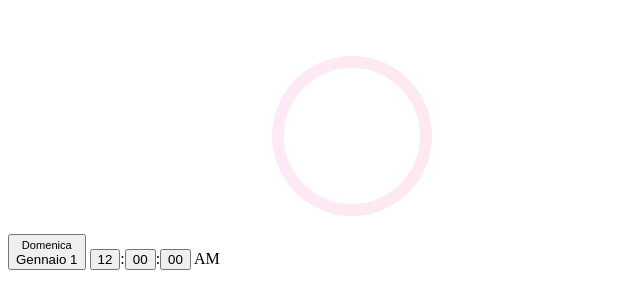
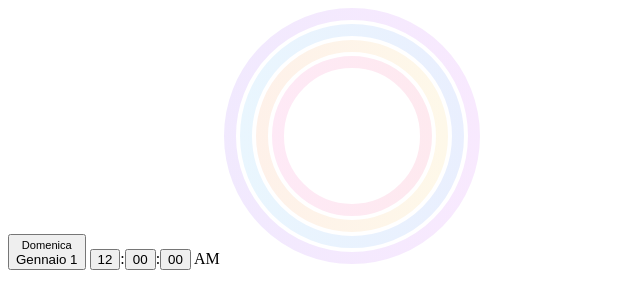
Before and after one commit to GiuseppeRandazzo/Progress-Clock, a plain HTML site: page Index.html in a window 1280 px wide. Shown: the whole page, without its empty margins (0-640 px from the left). Drawn offline with Linux system fonts and the light colour scheme.

Commit message:
End of HTML file

```diff
--- a/Index.html
+++ b/Index.html
@@ -8,13 +8,37 @@
   <body>
     <div id="clock" class="progress-clock">
       <button class="progress-clock__time-date" data-group="d" type="button">
-        <small data-unit="w">Domenica</small><br>
+        <small data-unit="w">Domenica</small><br />
         <span data-unit="mo">Gennaio</span>
         <span data-unit="d">1</span>
       </button>
-      <button class="progress-clock__time-digit" data-unit="h" data-group="h" type="button">12</button><span class="progress-clock__time-colon">:</span><button class="progress-clock__time-digit" data-unit="m" data-group="m" type="button">00</button><span class="progress-clock__time-colon">:</span><button class="progress-clock__time-digit" data-unit="s" data-group="s" type="button">00</button>
+      <button
+        class="progress-clock__time-digit"
+        data-unit="h"
+        data-group="h"
+        type="button">
+        12</button
+      ><span class="progress-clock__time-colon">:</span
+      ><button
+        class="progress-clock__time-digit"
+        data-unit="m"
+        data-group="m"
+        type="button">
+        00</button
+      ><span class="progress-clock__time-colon">:</span
+      ><button
+        class="progress-clock__time-digit"
+        data-unit="s"
+        data-group="s"
+        type="button">
+        00
+      </button>
       <span class="progress-clock__time-ampm" data-unit="ap">AM</span>
-      <svg class="progress-clock__rings" width="256" height="256" viewBox="0 0 256 256">
+      <svg
+        class="progress-clock__rings"
+        width="256"
+        height="256"
+        viewBox="0 0 256 256">
         <defs>
           <linearGradient id="pc-red" x1="1" y1="0.5" x2="0" y2="0.5">
             <stop offset="0%" stop-color="hsl(343,90%,55%)" />
@@ -33,12 +57,109 @@
             <stop offset="100%" stop-color="hsl(263,90%,55%)" />
           </linearGradient>
         </defs>
-        <!-- Giorni del mese-->
+        <!-- Giorni del mese -->
         <g data-units="d">
-            <circle class="progress-clock__ring" cx="128" cy="128" r="74" fill="none" opacity="0.1" stroke="url(#pc-red)" stroke-width="12" />
-            <circle class="progresa_clock__ring_fill">
-         </g>
+          <circle
+            class="progress-clock__ring"
+            cx="128"
+            cy="128"
+            r="74"
+            fill="none"
+            opacity="0.1"
+            stroke="url(#pc-red)"
+            stroke-width="12" />
+          <circle
+            class="progresa_clock__ring-fill"
+            data-ring="mo"
+            cx="128"
+            cy="128"
+            r="74"
+            fill="none"
+            stroke="url(#pc-red)"
+            stroke-width="12"
+            stroke-dasharray="465 465"
+            stroke-dashoffset="465"
+            stroke-linecap="round"
+            transform="rotate(-90,128,128)" />
+        </g>
+        <!-- Ore del giorno -->
+        <g data-units="h">
+          <circle
+            class="progress-clock__ring"
+            cx="128"
+            cy="128"
+            r="90"
+            fill="none"
+            opacity="0.1"
+            stroke="url(#pc-yellow)"
+            stroke-width="12" />
+          <circle
+            class="progresa_clock__ring-fill"
+            data-ring="d"
+            cx="128"
+            cy="128"
+            r="90"
+            fill="none"
+            stroke="url(#pc-yellow)"
+            stroke-width="12"
+            stroke-dasharray="565.5 565.5"
+            stroke-dashoffset="565.5"
+            stroke-linecap="round"
+            transform="rotate(-90,128,128)" />
+        </g>
+        <!-- Minuti delle ore -->
+        <g data-units="m">
+          <circle
+            class="progress-clock__ring"
+            cx="128"
+            cy="128"
+            r="106"
+            fill="none"
+            opacity="0.1"
+            stroke="url(#pc-blue)"
+            stroke-width="12" />
+          <circle
+            class="progresa_clock__ring-fill"
+            data-ring="h"
+            cx="128"
+            cy="128"
+            r="106"
+            fill="none"
+            stroke="url(#pc-blue)"
+            stroke-width="12"
+            stroke-dasharray="666 666"
+            stroke-dashoffset="666"
+            stroke-linecap="round"
+            transform="rotate(-90,128,128)" />
+        </g>
+        <!-- Secondi dei minuti -->
+        <g data-units="s">
+          <circle
+            class="progress-clock__ring"
+            cx="128"
+            cy="128"
+            r="122"
+            fill="none"
+            opacity="0.1"
+            stroke="url(#pc-purple)"
+            stroke-width="12" />
+          <circle
+            class="progresa_clock__ring-fill"
+            data-ring="m"
+            cx="128"
+            cy="128"
+            r="122"
+            fill="none"
+            stroke="url(#pc-purple)"
+            stroke-width="12"
+            stroke-dasharray="766.5 766.5"
+            stroke-dashoffset="766.5"
+            stroke-linecap="round"
+            transform="rotate(-90,128,128)" />
+        </g>
       </svg>
     </div>
+
+    <script src="./Script.js"></script>
   </body>
 </html>
```
